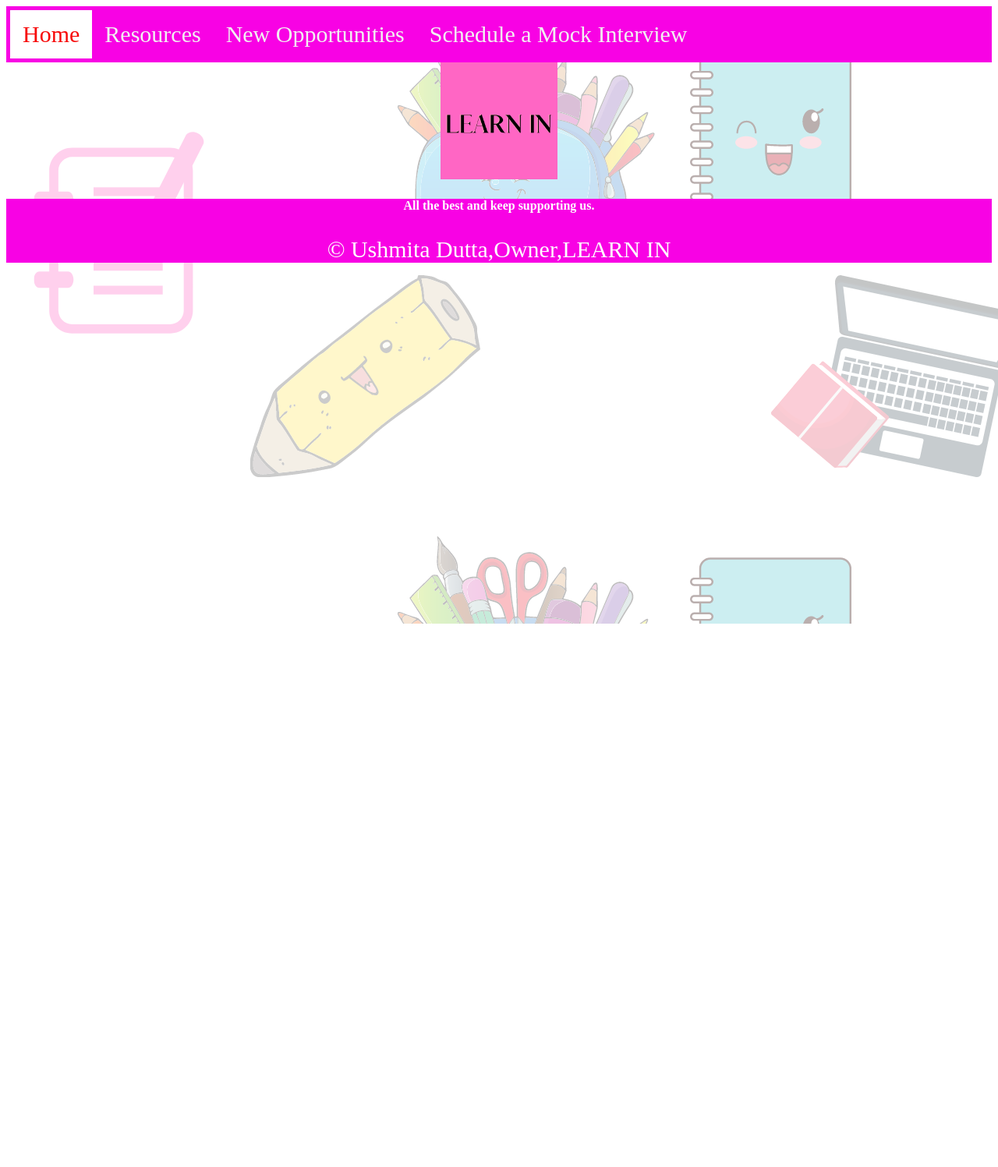
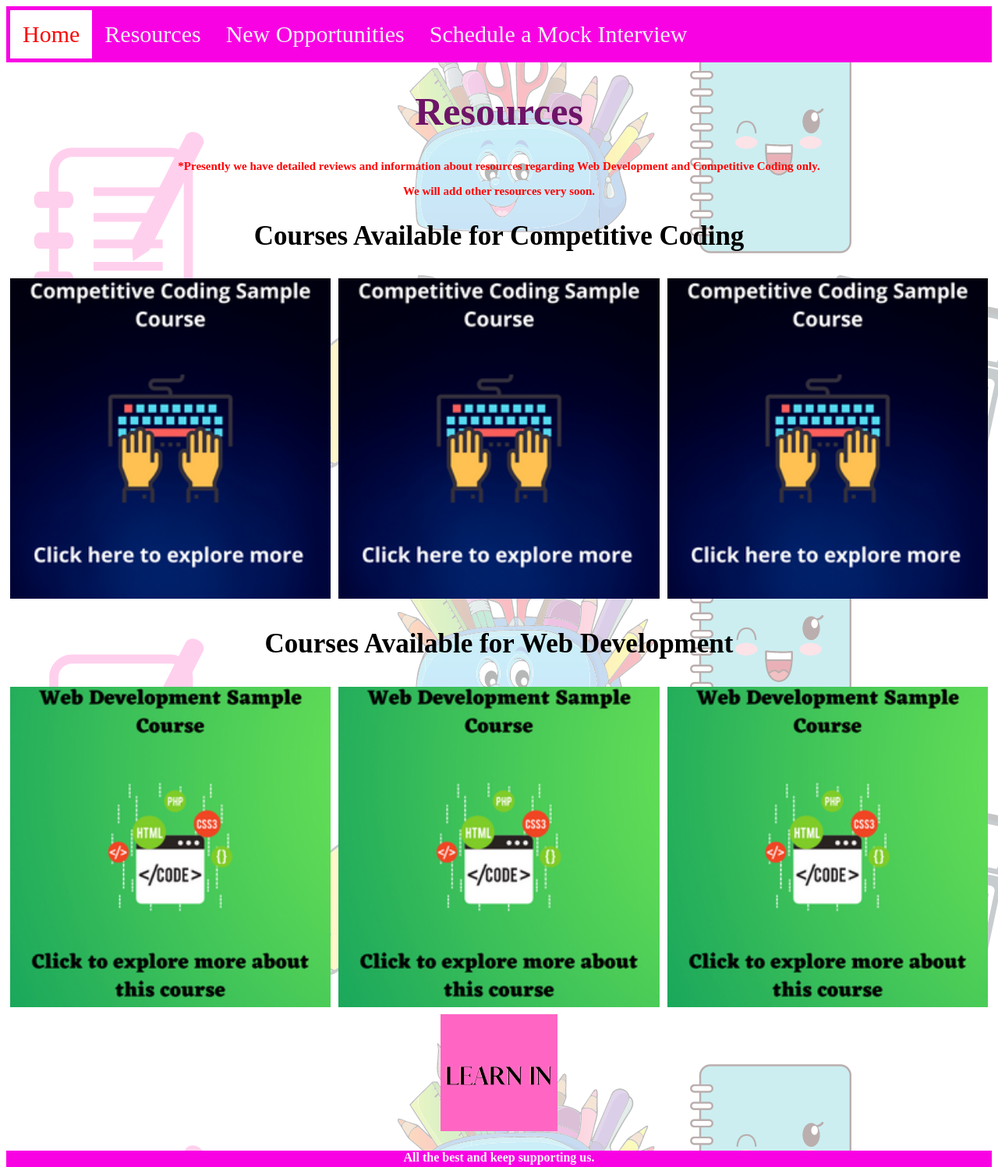
Before and after one commit to ushmita4/LEARNIN, a plain HTML site: page resources.html in a window 1280 px wide. Shown: the top 1497 px of the page at 78% size. Before the commit the page ends 800 px from the top, so only its background shows below. Drawn offline with Linux system fonts and the light colour scheme; a web font is replaced by a local one.

Commit message:
Resources and New Opportunities Website Made

```diff
--- a/resources.html
+++ b/resources.html
@@ -18,6 +18,43 @@
         <a href="newopportunities.html" target="_blank">New Opportunities</a>
         <a href="scheduleamockinterview.html" target="_blank">Schedule a Mock Interview</a>
     </div>
+    <h1>Resources</h1>
+    <div>
+    <h3 class="h3forresources">*Presently we have detailed reviews and information about resources regarding Web Development and Competitive Coding only.</h3>
+    <h3 class="h3forresources">We will add other resources very soon.</h3>
+    </div>
+    <div>
+        <div>
+            <h2 style="color: black;">Courses Available for Competitive Coding</h2>
+            <div class="row">
+                <div class="column">
+                  <a href="dummy.html"><img src="Images/Competitive Coding Sample Course.png" alt="Competitive Coding" style="width:100%"></a>
+                </div>
+                <div class="column">
+                    <a href="dummy.html"><img src="Images/Competitive Coding Sample Course.png" alt="Competitive Coding" style="width:100%"></a>
+                  </div>
+                  <div class="column">
+                    <a href="dummy.html"><img src="Images/Competitive Coding Sample Course.png" alt="Competitive Coding" style="width:100%"></a>
+                  </div>
+              </div>
+        </div>
+    </div>
+    <div>
+        <div>
+            <h2 style="color: black;">Courses Available for Web Development</h2>
+            <div class="row">
+                <div class="column">
+                  <a href="dummy.html"><img src="Images/Web Development Sample Course.png" alt="Web Development Sample Course" style="width:100%"></a>
+                </div>
+                <div class="column">
+                    <a href="dummy.html"><img src="Images/Web Development Sample Course.png" alt="Web Development Sample Course" style="width:100%"></a>
+                  </div>
+                  <div class="column">
+                    <a href="dummy.html"><img src="Images/Web Development Sample Course.png" alt="Web Development Sample Course" style="width:100%"></a>
+                  </div>
+              </div>
+        </div>
+    </div>
     <div>
         <div class="img-container-block">
             <a href="index.html"><img src="./Images/LEARN IN Logo.png" alt="LEARN IN Logo" width="150px" height="150px"></a>
--- a/style.css
+++ b/style.css
@@ -70,3 +70,21 @@ body{
     color: white;
     text-align: center;
   }
+  .h3forresources{
+    font-size: 15px;
+    color:red;
+    text-align: center;
+  }
+  .row {
+    display: flex;
+  }
+
+  .column {
+    flex: 33.33%;
+    padding: 5px;
+  }
+  @media screen and (max-width: 500px) {
+    .column {
+      width: 100%;
+    }
+  }
```
Also changed, not shown: dummy.html (added, +34 -0 lines), newopportunities.html (+37 -0 lines), Images/Competitive Coding Sample Course.png (added), Images/Internship Opportunities Sample.png (added), Images/Off Campus Placements Sample.png (added), Images/Web Development Sample Course.png (added).
